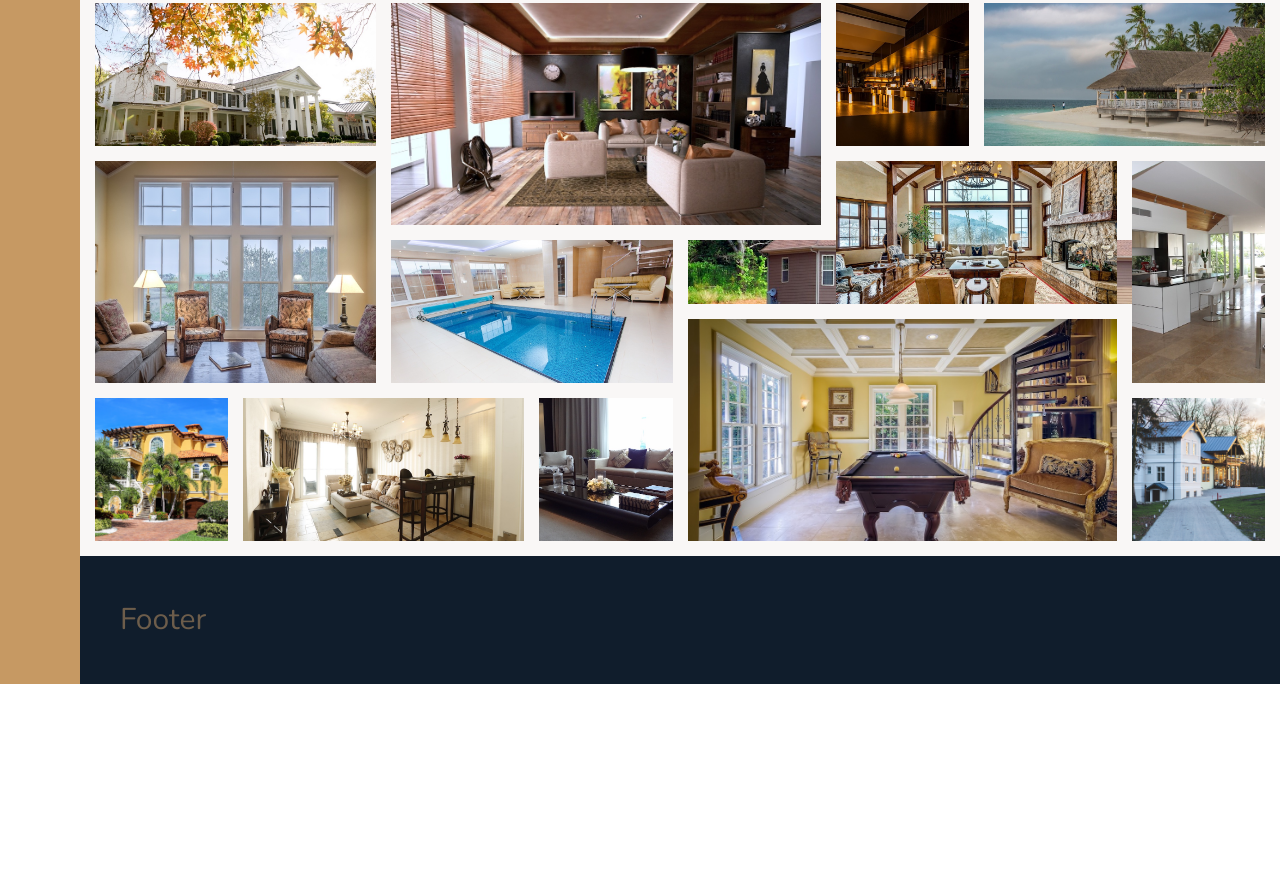
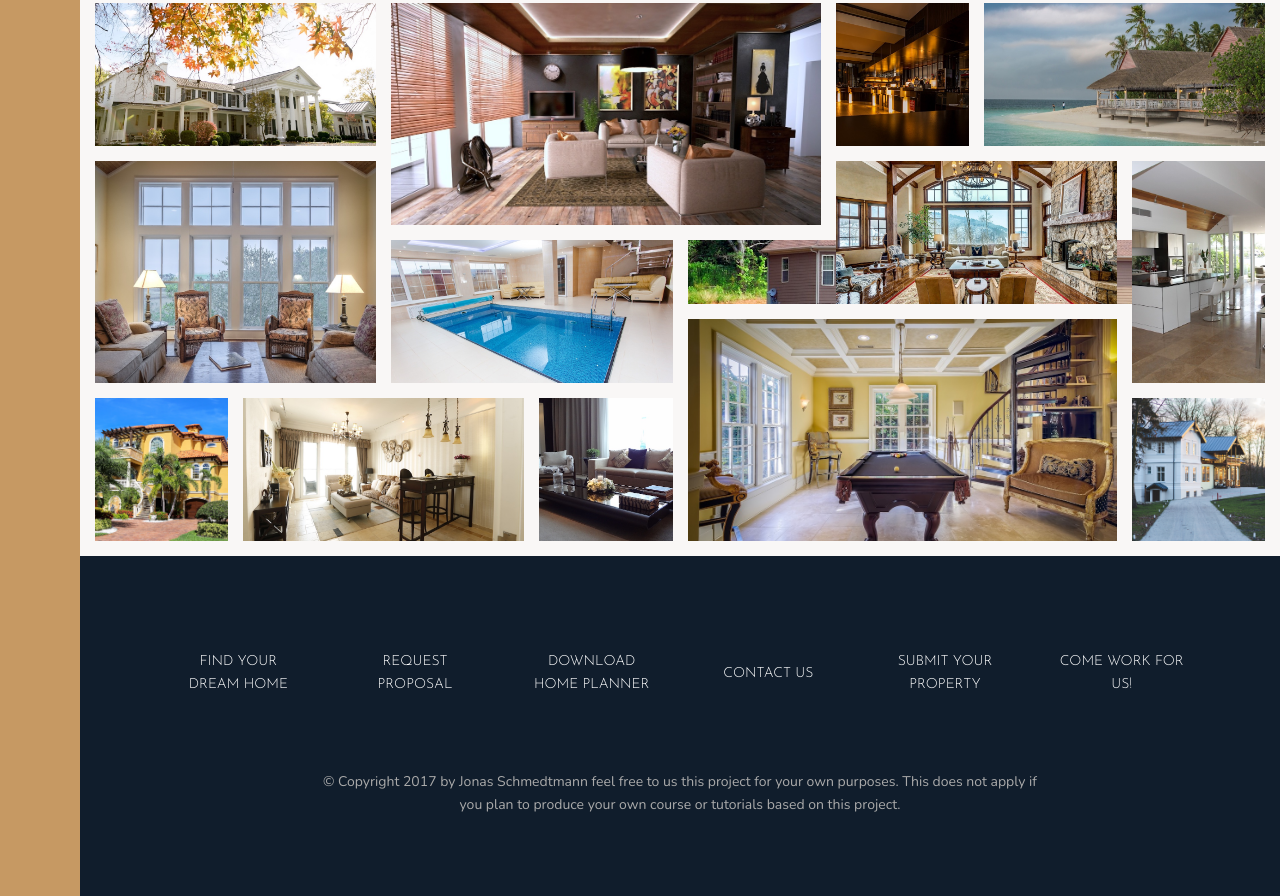
Before and after one commit to echeadle/nexter, a website: page index.html in a window 1280 px wide. Shown: the part 3293-4189 px from the top of the page. Before the commit the page ends 3977 px from the top, so only its background shows below. Drawn offline with nearby package versions, Linux system fonts and the light colour scheme; files that its build step writes are made by us from their sources.

Commit message:
Finish Footer

```diff
--- a/index.html
+++ b/index.html
@@ -339,7 +339,19 @@
             </figure>
         </section>
         <footer class="footer">
-            Footer
+            <ul class="nav">
+                <li class="nav__item"><a href="#" class="nav__link">Find your dream home</a></li>
+                <li class="nav__item"><a href="#" class="nav__link">Request Proposal</a></li>
+                <li class="nav__item"><a href="#" class="nav__link">Download home planner</a></li>
+                <li class="nav__item"><a href="#" class="nav__link">Contact us</a></li>
+                <li class="nav__item"><a href="#" class="nav__link">Submit your property</a></li>
+                <li class="nav__item"><a href="#" class="nav__link">Come work for us!</a></li>
+            </ul>
+            <p class="copyright">
+                &copy; Copyright 2017 by Jonas Schmedtmann feel free to us this project for your own purposes.
+                This does not apply if you plan to produce your own course or tutorials based on this
+                project.
+            </p>
         </footer>
     </body>
 </html>
--- a/sass/_footer.scss
+++ b/sass/_footer.scss
@@ -1,4 +1,44 @@
 .footer {
     background-color: $color-secondary;
     grid-column: full-start / full-end;
+    padding: 8rem;
 }
+
+.nav {
+    list-style: none;
+
+    display: grid;
+    grid-template-columns: repeat(auto-fit, minmax(15rem, 1fr));
+    grid-gap: 2rem;
+    align-items: center;
+
+    &__link:link,
+    &__link:visited {
+        font-size: 1.4rem;
+        color: #fff;
+        text-decoration: none;
+        font-family: $font-display;
+        text-transform: uppercase;
+        text-align: center;
+        padding: 1.5rem;
+        display: block;
+        transition: all .2s;
+
+    }
+
+    &__link:hover,
+    &__link:active {
+        background-color: rgba(#fff, .05);
+        transform: translateY(-3px);
+    }
+}
+
+.copyright {
+    font-size: 1.4rem;
+    color: $color-grey-light-2;
+    margin-top: 6rem;
+    margin-left: auto;
+    margin-right: auto;
+    text-align: center;
+    width: 70%;
+}
```
